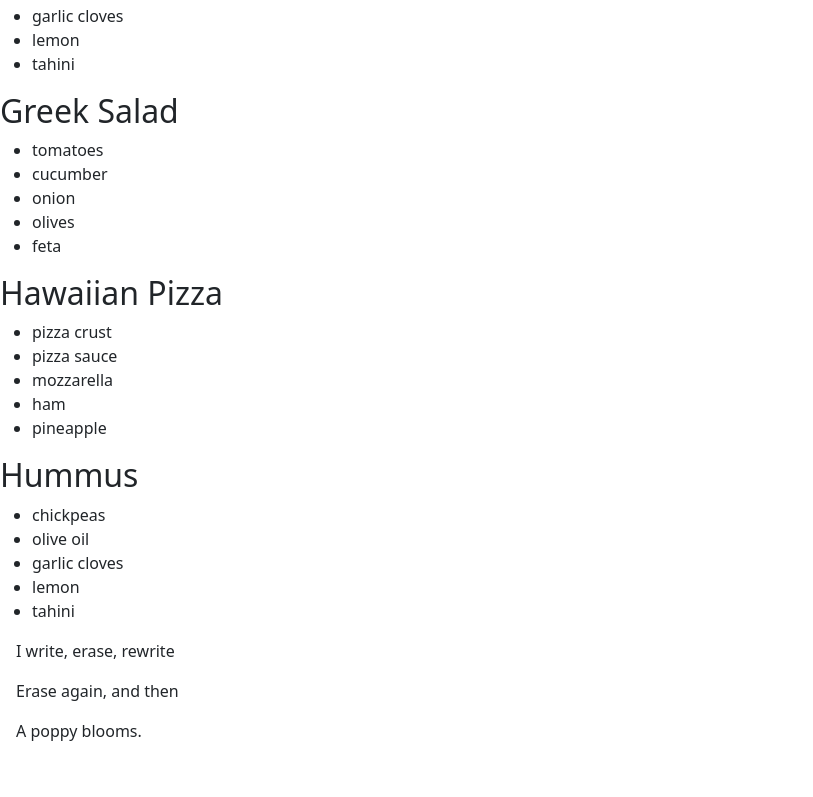
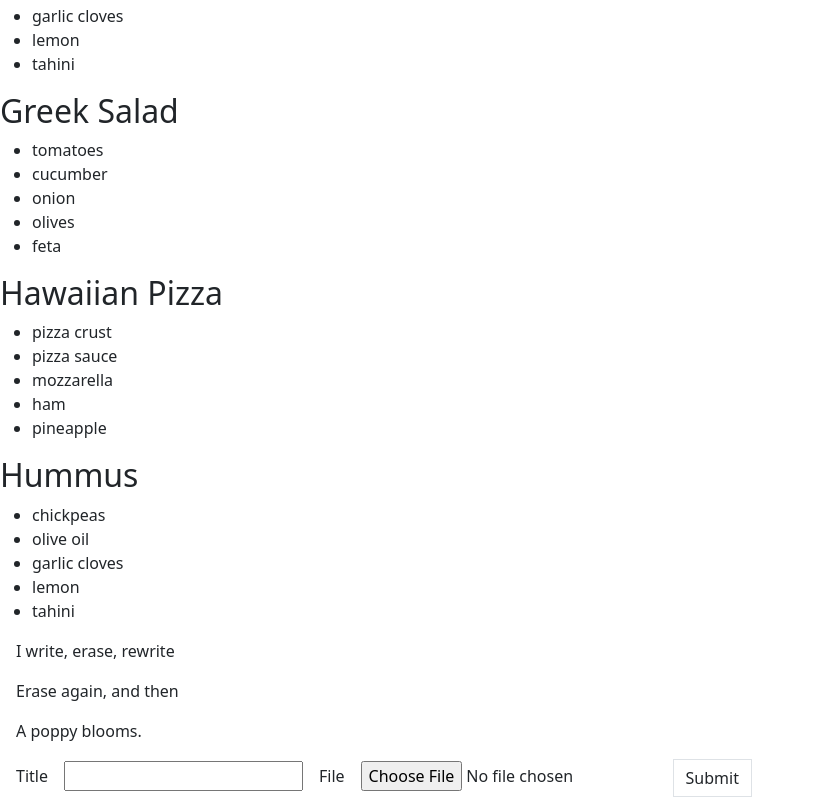
Before and after one commit to MauLight/advanced-react-exercises, a React (Create React App) app: page / in a window 1280 px wide. Shown: the part 1160-1957 px from the top of the page, without its empty margins (0-813 px from the left). Before the commit the page ends 1919 px from the top, so only its background shows below. Built offline with nearby package versions, Linux system fonts and the light colour scheme.

Commit message:
form exercises added

```diff
--- a/src/App.css
+++ b/src/App.css
@@ -17,3 +17,8 @@
 .haiku:hover {
   color: aqua;
 }
+
+.subBtn:hover {
+  color: white !important;
+  background-color: black !important;
+}
--- a/src/App.js
+++ b/src/App.js
@@ -2,6 +2,7 @@ import './App.css';
 import { useState } from 'react';
 import { ToDo } from './components/todo';
 import { filterNerds, filterNerds2, HaikuMap, Recipes, RecipiesList} from './objects';
+import { FormField } from './components/inputs';
 
 function App() {
 
@@ -77,6 +78,9 @@ function App() {
       <div>
         <HaikuMap />
       </div>
+      <div>
+        <FormField />
+      </div>
     </div>
   );
 }
--- /dev/null
+++ b/src/components/inputs.jsx
@@ -0,0 +1,33 @@
+import React, { useRef, useState } from "react";
+
+export const FormField = () => {
+    const [value, setValue] = useState("");
+    const fileInput = useRef(null);
+
+    const handleChange = (e) => {
+        setValue(e.target.value);
+        console.log(value);
+    }
+
+
+    const handleSubmit = (e) => {
+        e.preventDefault();
+        console.log(e);
+
+        const files = fileInput.current.files;
+        console.log(files);
+    }
+
+    return (
+        <div>
+            <form onSubmit={handleSubmit}>
+                <label className="mx-3" htmlFor="text">Title</label>
+                <input id="text" value={value} onChange={handleChange} type="text" />
+                <label className="mx-3" htmlFor="file">File</label>
+                <input id="file" ref={fileInput} type="file" />
+                <button className="btn subBtn border rounded-0" >Submit</button>
+            </form>
+        </div>
+    )
+
+};
```
